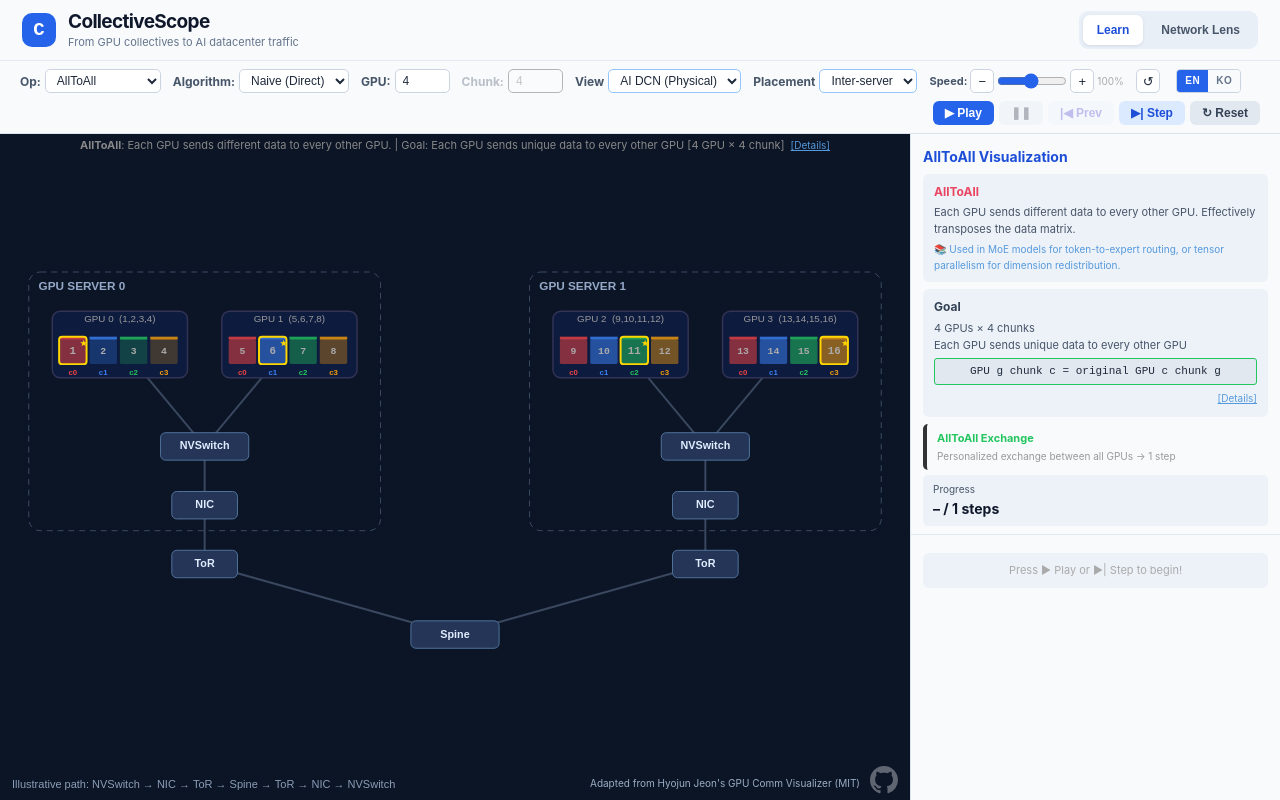
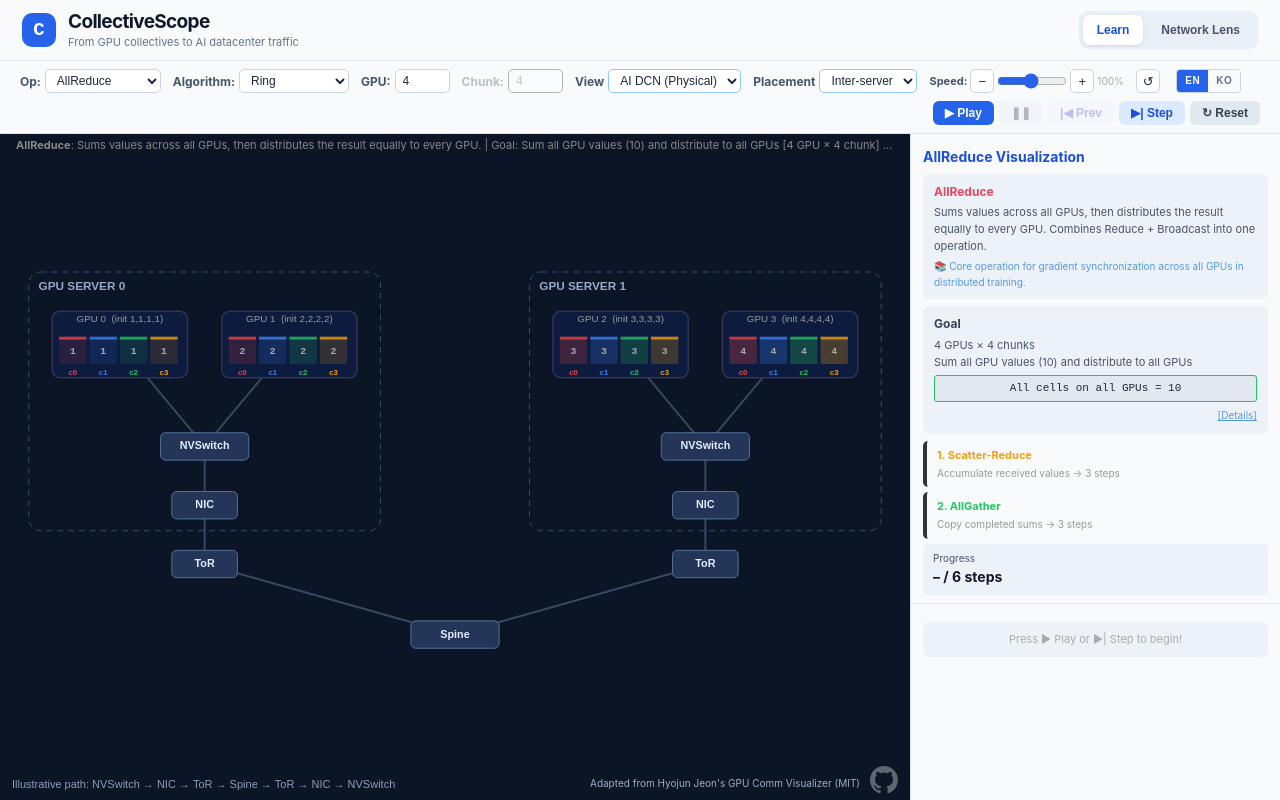
Before and after one commit to KangYoonLee/KangYoonLee.github.io, a React app in the folder client/ai-dcn-collectives-src/: page / in a window 1280 px wide. Built offline with nearby package versions, Linux system fonts and the light colour scheme.

Commit message:
Set AI DCN CollectiveScope default to 4-GPU Ring AllReduce

```diff
--- a/client/ai-dcn-collectives-src/src/App.jsx
+++ b/client/ai-dcn-collectives-src/src/App.jsx
@@ -17,7 +17,7 @@ import { initGA, trackEvent } from './analytics';
 
 function readURL() {
   const p = new URLSearchParams(window.location.search);
-  let op = 'alltoall', alg = 'naive', gpu = 4, chunk = 4, speed = SPD_DEFAULT;
+  let op = 'allreduce', alg = 'ring', gpu = 4, chunk = 4, speed = SPD_DEFAULT;
   if (p.has('op') && OP_CFG[p.get('op')]) op = p.get('op');
   const cfg = OP_CFG[op];
   if (p.has('alg') && cfg.algs.includes(p.get('alg'))) alg = p.get('alg');
```
